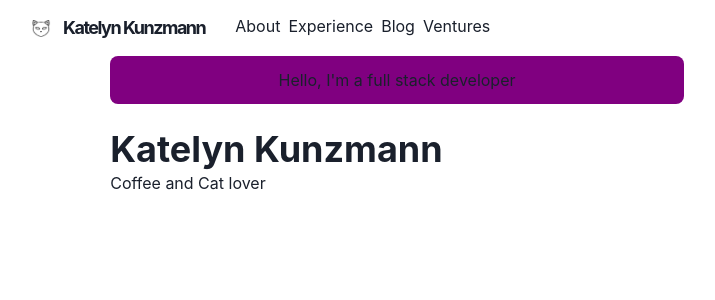
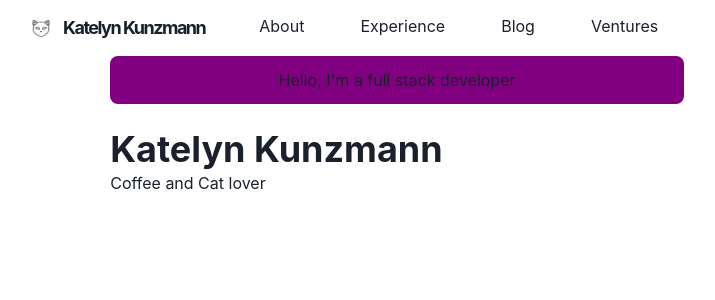
Before and after one commit to KatelynKunzmann/portfolio-site, a Next.js app: page / in a window 1280 px wide. Shown: the top 300 px of the page, without its empty margins (243-958 px from the left). Built offline with nearby package versions, Linux system fonts and the light colour scheme.

Commit message:
Fix navbar error

```diff
--- a/components/navbar.js
+++ b/components/navbar.js
@@ -18,11 +18,12 @@ import { HamburgerIcon } from '@chakra-ui/icons'
 
 const LinkItem = ({ children, to = "/", ...rest }) => {
     return (
-        <Link href={to}>
-            <Text display="block" {...rest}>
+        <Box>
+            <Link href={to} p={6} {...rest}>
                 {children}
-            </Text>
-        </Link>
+            </Link>
+        </Box>
+
     )
 }
 
```
Also changed, not shown: components/ms.txt (deleted).
